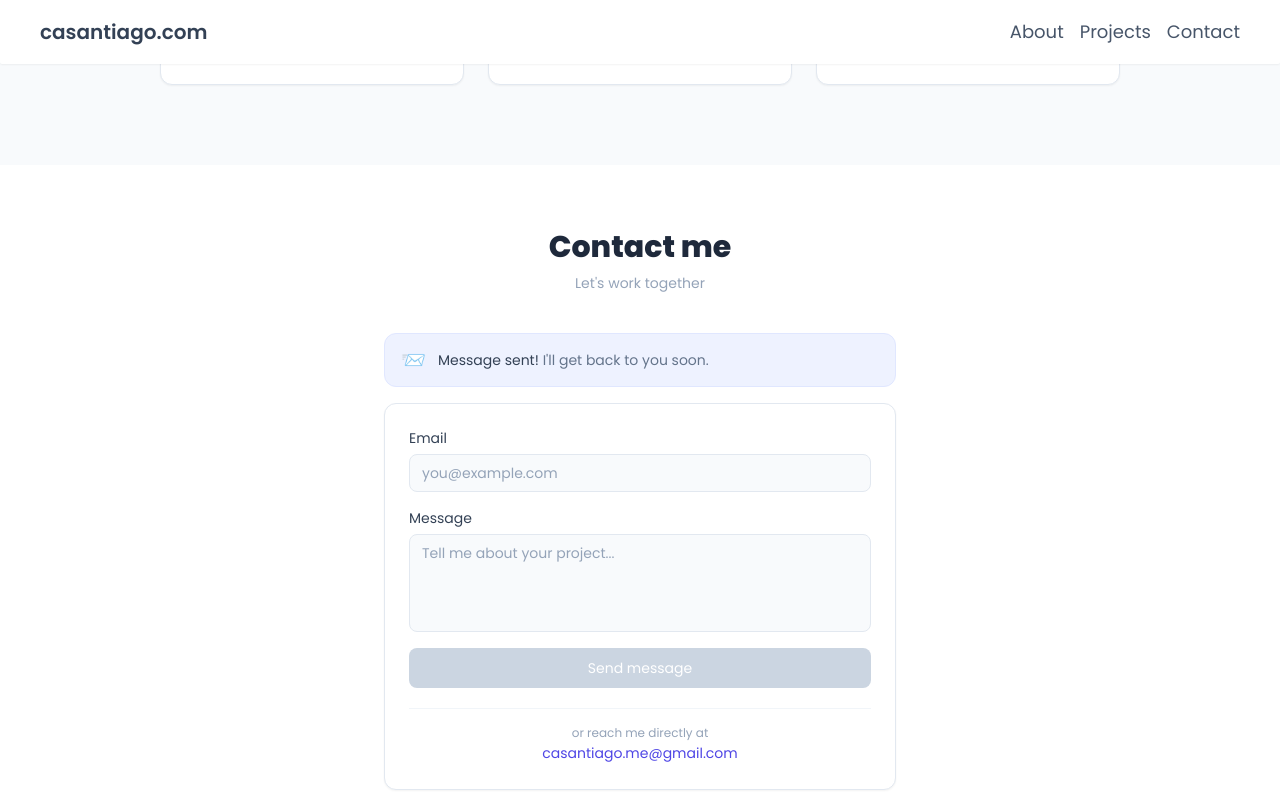
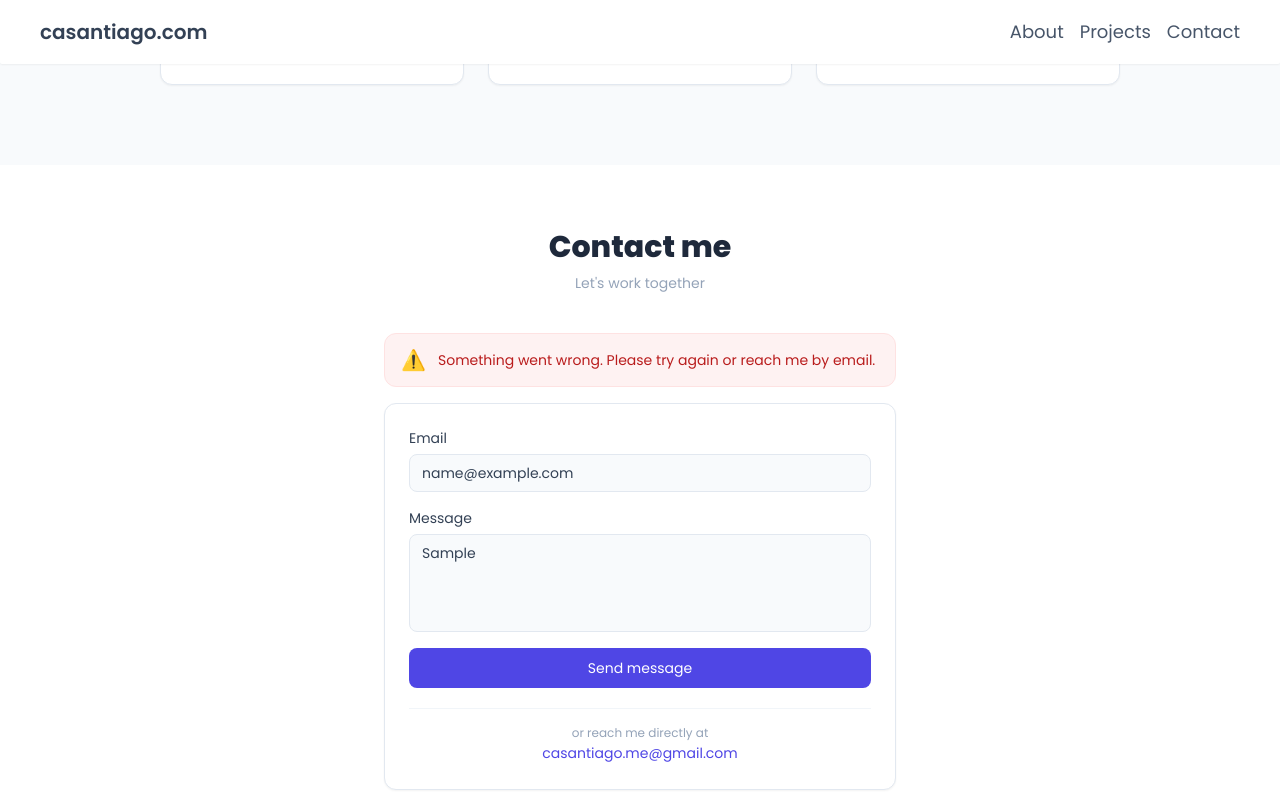
Before and after one commit to ca-santiago/casantiago-com, a Next.js app: page / in a window 1280 px wide. Both pictures are taken after typing "name@example.com", "Sample" into the empty fields and a click on the button "Send message". Shown: the part 1241-2041 px from the top of the page. Built offline with nearby package versions, Linux system fonts and the light colour scheme.

Commit message:
contact section send to n8n webhook

```diff
--- a/src/sections/contact.jsx
+++ b/src/sections/contact.jsx
@@ -41,11 +41,33 @@ export const ContactSection = () => {
   }, [savedDate, removeFlag]);
 
   const formRef = React.useRef(null);
+  const [loading, setLoading] = React.useState(false);
+  const [error, setError] = React.useState(null);
 
-  const handleSubmit = (e) => {
+  const handleSubmit = async (e) => {
     e.preventDefault();
-    setSavedDate((new Date()).toString());
-    formRef.current?.reset();
+    setError(null);
+    setLoading(true);
+
+    const data = Object.fromEntries(new FormData(formRef.current));
+
+    try {
+      const res = await fetch(process.env.NEXT_PUBLIC_N8N_CONTACT_WEBHOOK, {
+        method: 'POST',
+        headers: { 'Content-Type': 'application/json' },
+        body: JSON.stringify(data),
+      });
+
+      if (!res.ok) throw new Error(`Server responded with ${res.status}`);
+
+      setSavedDate((new Date()).toString());
+      formRef.current?.reset();
+    } catch (err) {
+      console.error(err);
+      setError('Something went wrong. Please try again or reach me by email.');
+    } finally {
+      setLoading(false);
+    }
   };
 
   return (
@@ -65,6 +87,13 @@ export const ContactSection = () => {
               Message sent!{' '}
               <span className="text-slate-500 font-normal">I&apos;ll get back to you soon.</span>
             </p>
+          </div>
+        )}
+
+        {error && (
+          <div className="rounded-xl border border-red-100 bg-red-50 px-4 py-3 flex items-center gap-3">
+            <span className="text-xl">⚠️</span>
+            <p className="text-red-700 text-sm">{error}</p>
           </div>
         )}
 
@@ -100,10 +129,10 @@ export const ContactSection = () => {
 
             <button
               type="submit"
-              disabled={alreadySend}
+              disabled={loading}
               className="w-full rounded-lg bg-indigo-600 px-4 py-2.5 text-sm font-medium text-white hover:bg-indigo-700 disabled:bg-slate-300 disabled:cursor-not-allowed transition-colors"
             >
-              Send message
+              {loading ? 'Sending…' : 'Send message'}
             </button>
           </form>
 
```
